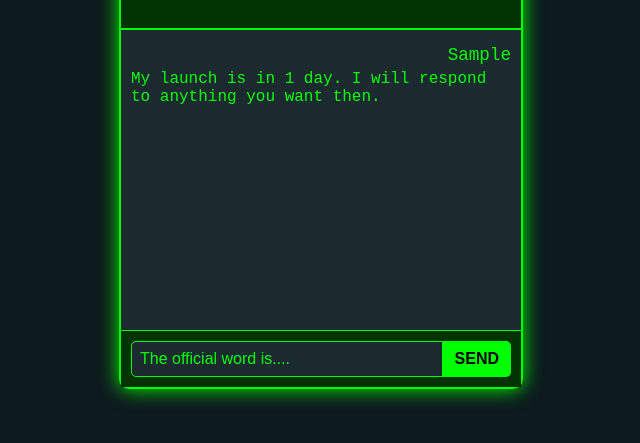
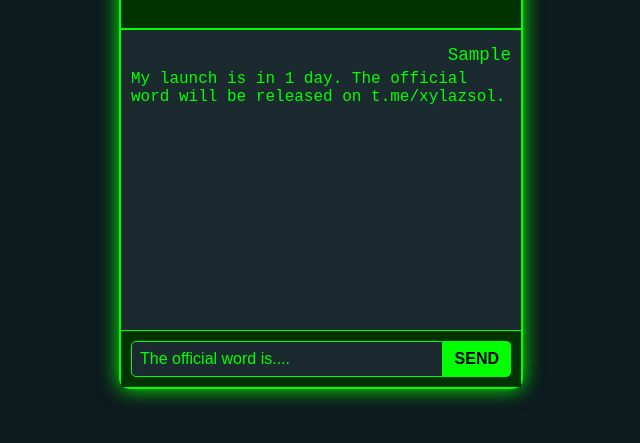
Before and after one commit to axelmas/BotXylaz, a plain HTML site: page index.html in a window 1280 px wide. Both pictures are taken after typing "Sample" into the empty fields and a click on the button "SEND". Shown: the part 263-706 px from the top of the page, without its empty margins (319-959 px from the left). Drawn offline with Linux system fonts and the light colour scheme.

Commit message:
Update index.html

```diff
--- a/index.html
+++ b/index.html
@@ -39,7 +39,7 @@
                 // Show bot response
                 const botMessageElement = document.createElement("div");
                 botMessageElement.classList.add("bot-message");
-                botMessageElement.textContent = "My launch is in 1 day. I will respond to anything you want then.";
+                botMessageElement.textContent = "My launch is in 1 day. The official word will be released on t.me/xylazsol.";
                 chatHistory.appendChild(botMessageElement);
 
                 // Clear the input field
```
